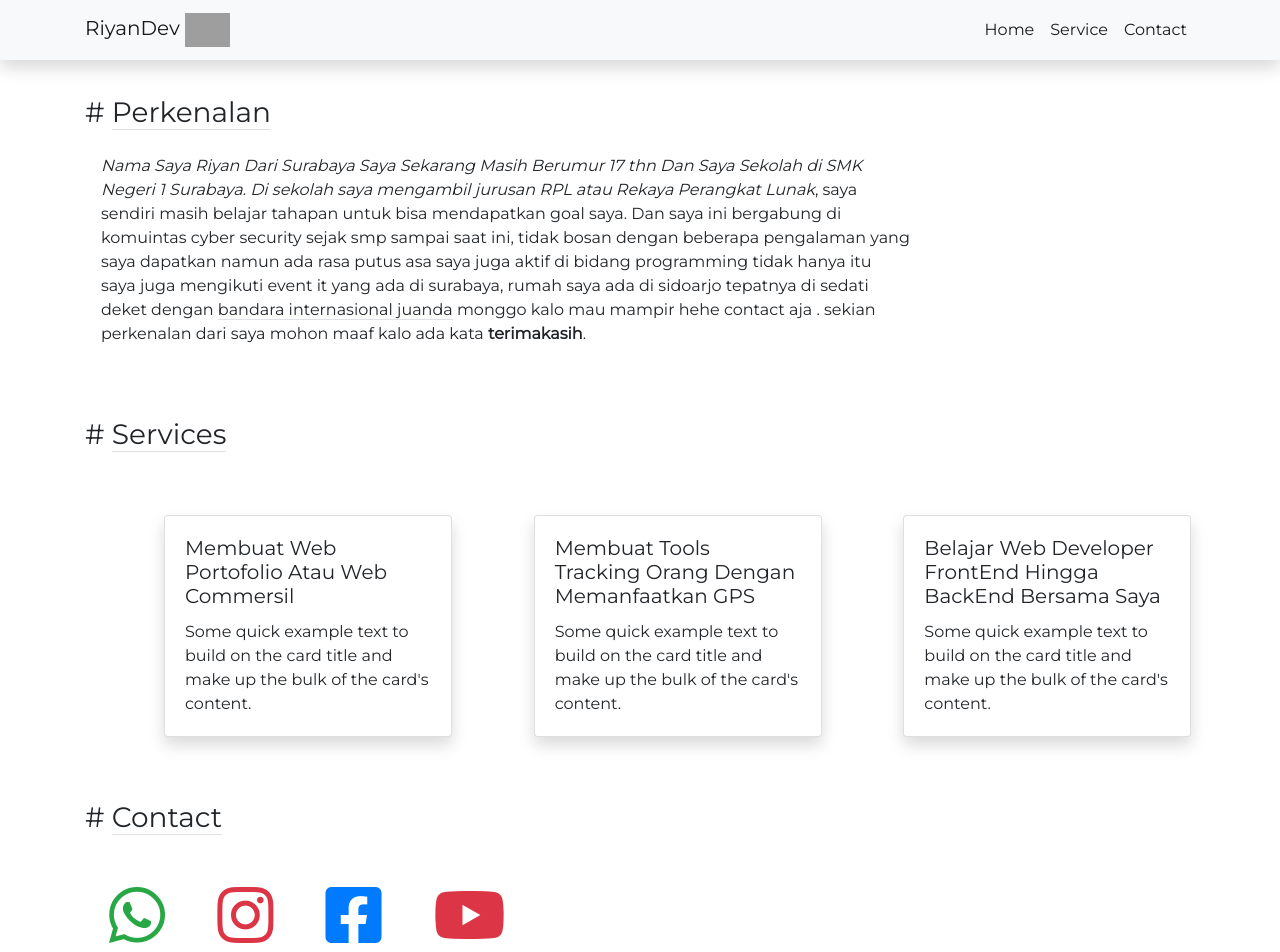
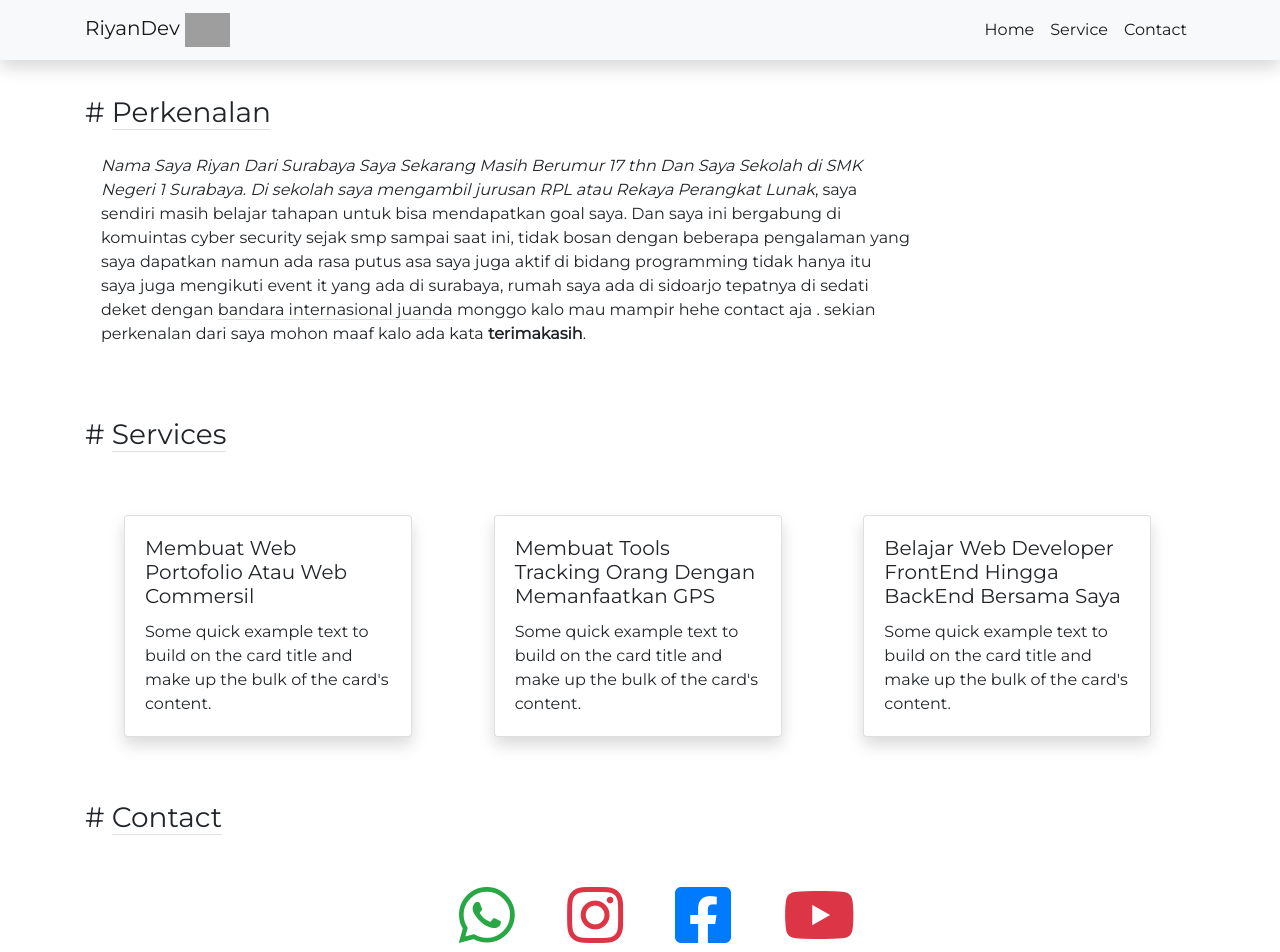
Before and after one commit to ardirama/riyandev.github.io, a plain HTML site: page index.html in a window 1280 px wide. Shown: the top 952 px of the page. Drawn offline with nearby package versions, Linux system fonts and the light colour scheme; grey boxes are pictures that could not be loaded.

Commit message:
Update index.html

```diff
--- a/index.html
+++ b/index.html
@@ -50,7 +50,7 @@
   				<section id="services">
   					<h3 class="mb-5 mt-2"># <span class="border-bottom">Services</span></h3>
 						<div class="row ml-3">
-							<div class="col mt-3 ml-5">
+							<div class="col mt-3 ml-2">
 								<div class="card shadow" style="width: 18rem;">
 								  <div class="card-body">
 								    <h5 class="card-title">Membuat Web Portofolio Atau Web Commersil</h5>
@@ -60,7 +60,7 @@
 								</div>
 							</div>
 
-							<div class="col-md mt-3 ml-5">
+							<div class="col-md mt-3 ml-2">
 								<div class="card shadow" style="width: 18rem;">
 								  <div class="card-body">
 								    <h5 class="card-title">Membuat Tools Tracking Orang Dengan Memanfaatkan GPS</h5>
@@ -70,7 +70,7 @@
 								</div>
 							</div>
 
-							<div class="col-md mt-3 ml-5">
+							<div class="col-md mt-3 ml-2">
 								<div class="card shadow" style="width: 18rem;">
 								  <div class="card-body">
 								    <h5 class="card-title">Belajar Web Developer FrontEnd Hingga BackEnd Bersama Saya</h5>
@@ -86,7 +86,7 @@
   			<div class="col-md-12 mt-5 mb-5">
   				<section id="contact">
 	  				<p><h3 class="mb-5"># <span class="border-bottom">Contact</span> </h3>
-	  					<div class="mt-3">
+	  					<div class="mt-3 text-center">
 		  					<span class="ml-4 mr-5"><a href="https://wa.me/62089612954739"><i class="fab fa-whatsapp fa-4x text-success"></i></a></span>
 		  					<span class="mr-5"><a href="https://www.instagram.com/ryanfga_/"><i class="fab fa-instagram fa-4x text-danger"></i></a></span>
 		  					<span class="mr-5"><a href="https://www.facebook.com/mayong.mayong.7564"><i class="fab fa-facebook-square fa-4x text-primary"></i></a></span>
@@ -104,6 +104,7 @@
   		</div>
   	</div>
 
+
     <!-- Optional JavaScript -->
     <!-- jQuery first, then Popper.js, then Bootstrap JS -->
     <script src="https://code.jquery.com/jquery-3.3.1.slim.min.js" integrity="sha384-q8i/X+965DzO0rT7abK41JStQIAqVgRVzpbzo5smXKp4YfRvH+8abtTE1Pi6jizo" crossorigin="anonymous"></script>
```
